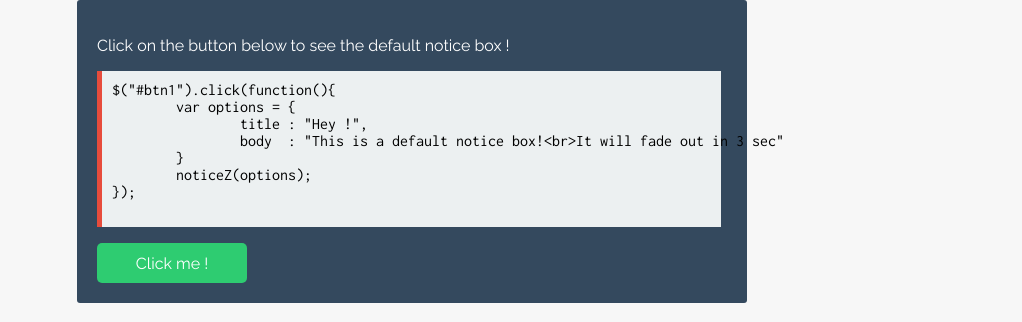
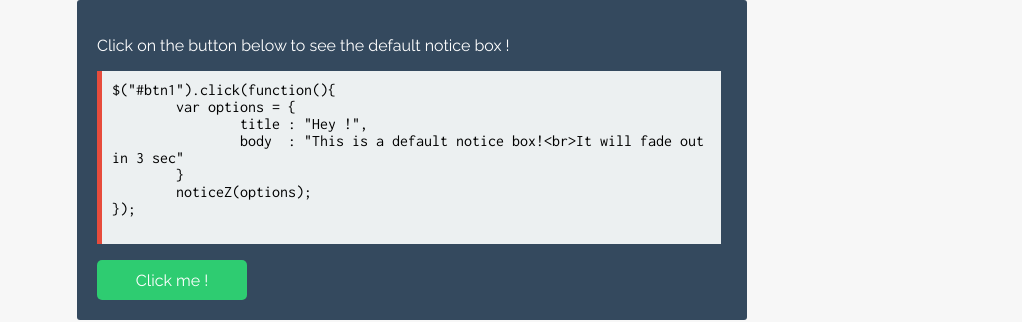
Before and after one commit to ZeroX-DG/NoticeZ, a plain HTML site: page index.html in a window 1280 px wide. Shown: the part 303-625 px from the top of the page, without its empty margins (258-1280 px from the left). Drawn offline with nearby package versions, Linux system fonts and the light colour scheme; a web font is replaced by a local one.

Commit message:
Update index.html

```diff
--- a/index.html
+++ b/index.html
@@ -24,6 +24,11 @@
 			color: black;
 			border-left: 5px solid #e74c3c;
 			font-family: 'Inconsolata';
+			white-space: pre-wrap;       /* css-3 */
+			 white-space: -moz-pre-wrap;  /* Mozilla, since 1999 */
+			 white-space: -pre-wrap;      /* Opera 4-6 */
+			 white-space: -o-pre-wrap;    /* Opera 7 */
+			 word-wrap: break-word;
 		}
 		button{
 			width: 150px;
```
